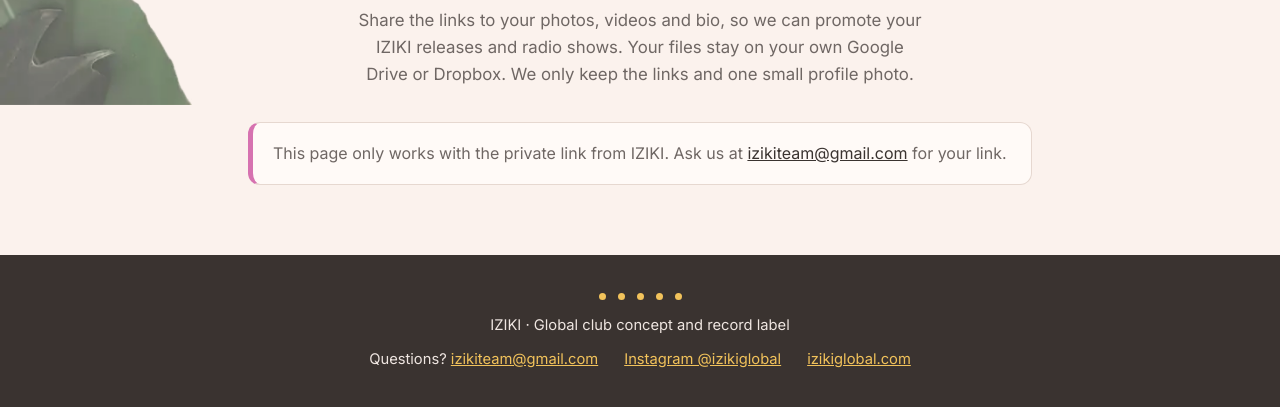
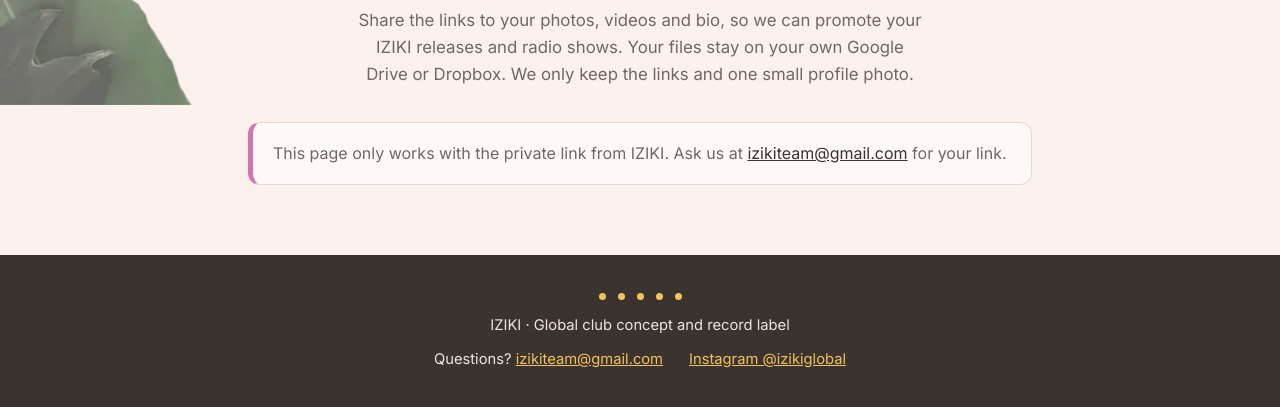
Before and after one commit to izikiglobal/demos, a plain HTML site: page kit.html in a window 1280 px wide. Shown: the part 695-1102 px from the top of the page. Drawn offline with Linux system fonts and the light colour scheme.

Commit message:
Press kit form: remove website link from footer

```diff
--- a/kit.html
+++ b/kit.html
@@ -243,7 +243,6 @@ footer .dots i{width:7px;height:7px;border-radius:50%;background:var(--sun)}
   <div class="row">
     <span>Questions? <a href="mailto:izikiteam@gmail.com">izikiteam@gmail.com</a></span>
     <a href="https://www.instagram.com/izikiglobal" target="_blank" rel="noopener">Instagram @izikiglobal</a>
-    <a href="https://www.izikiglobal.com" target="_blank" rel="noopener">izikiglobal.com</a>
   </div>
 </footer>
 
```
